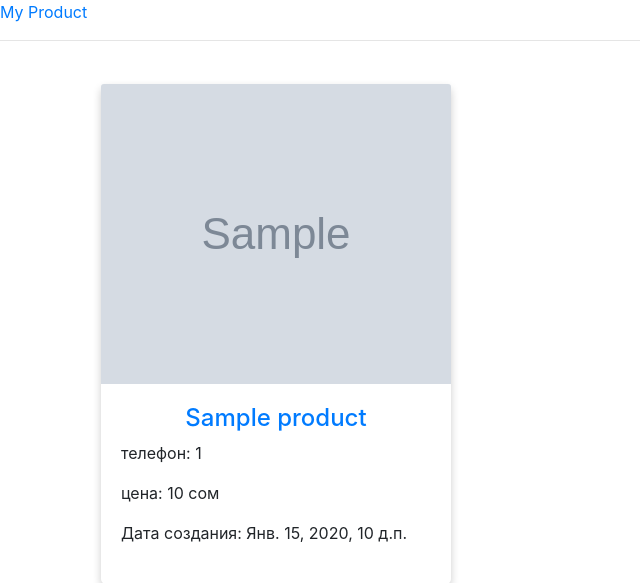
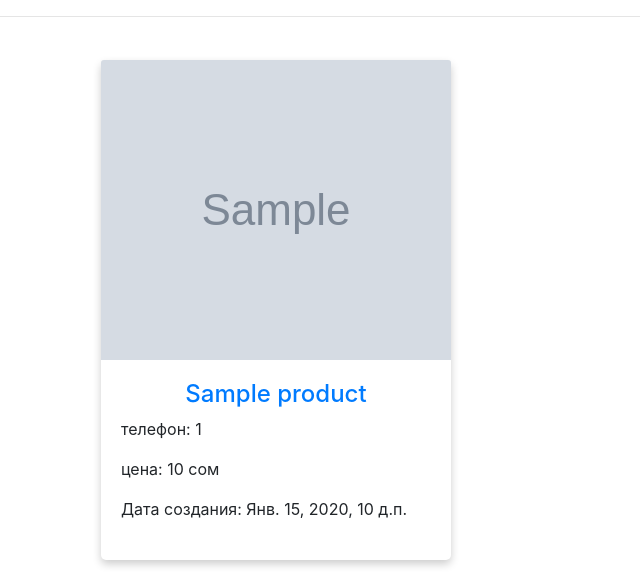
Before and after one commit to AkylbekMelisov/lalafotup, a Django app: page /products/1/ in a window 1280 px wide. Shown: the part 56-639 px from the top of the page, without its empty margins (0-640 px from the left). Run offline with Django 3.2, Linux system fonts and the light colour scheme; tables that the repository leaves empty hold one stand-in row (values such as "Sample post"); grey boxes marked "Sample" are stand-in pictures; some libraries are stand-ins or nearby versions.

Commit message:
change function show my product

```diff
--- a/lalafotup/lalafotup/products/templates/products/product.html
+++ b/lalafotup/lalafotup/products/templates/products/product.html
@@ -6,8 +6,8 @@
 
 {% if request.user.is_authenticated %}
 <a href="{% url 'create_product' sub_id %}">Add Product</a>
+<a href="{% url 'my_product' %}">My Product</a>
 {% endif %}
-<a href="{% url 'my_product' %}">My Product</a>
 <hr>
 <div class="container">
     <div class="card-deck">
```
